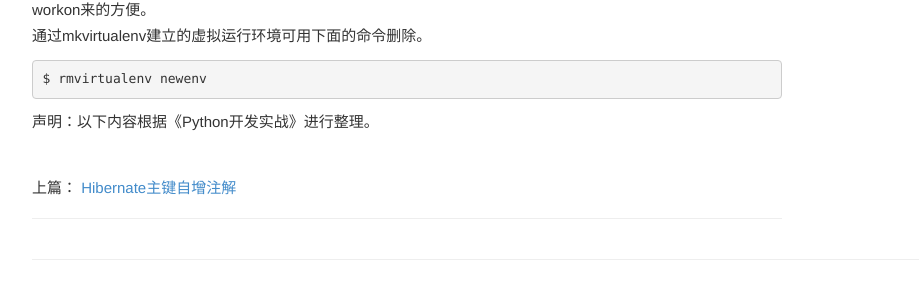
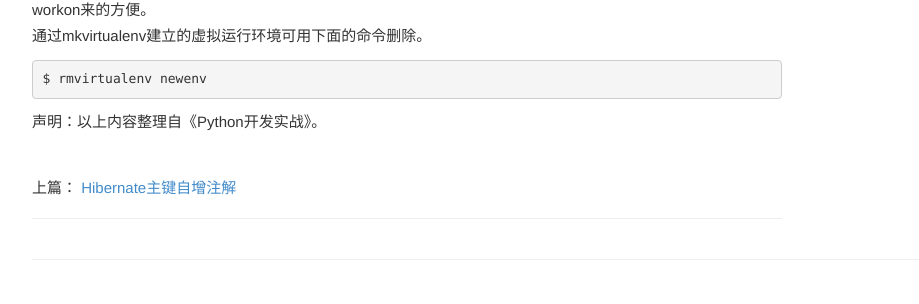
Before and after one commit to zbc0512/zbc0512.github.io, a Jekyll site: the page built from _posts/2016-01-28-virtualenv-virtualenvwrapper.md, in a window 1280 px wide and 900 px high, scrolled down 1908 px. Shown: the part 477-781 px from the top of the window, without its empty margins (38-957 px from the left). Built offline with Jekyll 4.4.1, drawn with Linux system fonts in a browser that asks for light colours; Markdown is read by kramdown in place of the engine named in the settings; comment, search, counter and statistics services are not loaded.

Commit message:
Update 2016-01-28-virtualenv-virtualenvwrapper.md

```diff
--- a/_posts/2016-01-28-virtualenv-virtualenvwrapper.md
+++ b/_posts/2016-01-28-virtualenv-virtualenvwrapper.md
@@ -95,4 +95,4 @@ Distribute会根据这个环境变量是否存在，判断虚拟运行环境的
 
     $ rmvirtualenv newenv
 
-声明：以下内容根据《Python开发实战》进行整理。
+声明：以上内容整理自《Python开发实战》。
```
